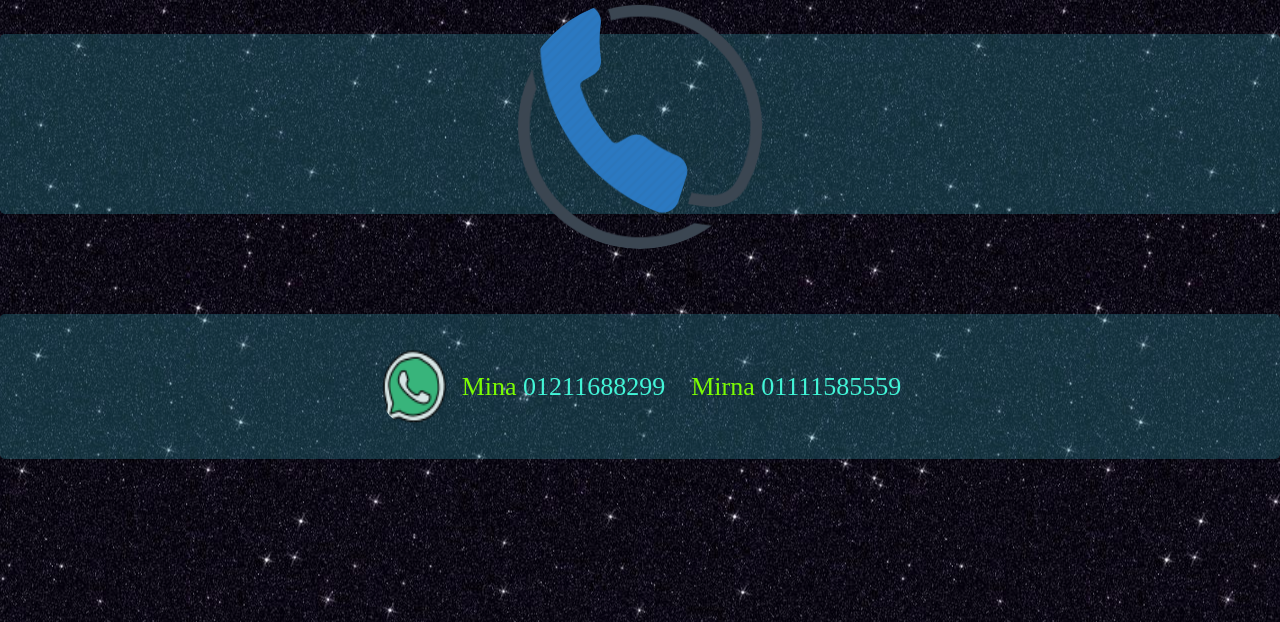
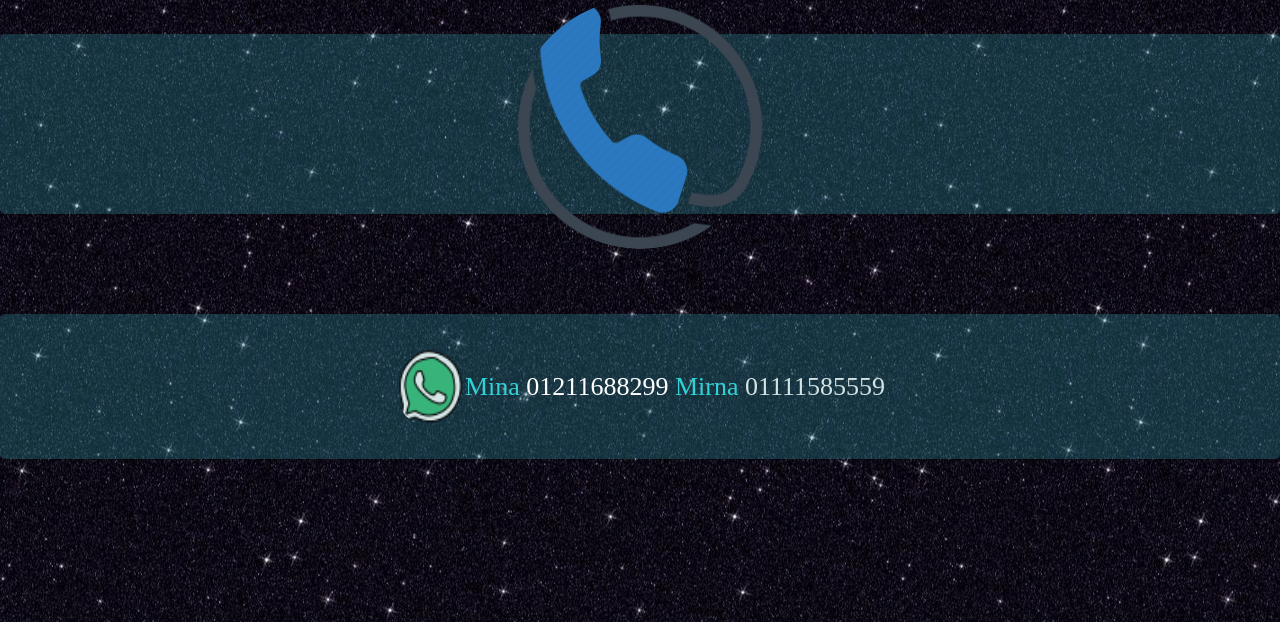
Before and after one commit to MinaSamirSamaan1/Wed, a PHP site: page /contact.html in a window 1280 px wide. Shown: the part 106-728 px from the top of the page. Run offline with PHP 8.4, Linux system fonts and the light colour scheme.

Commit message:
new page

```diff
--- a/contact.html
+++ b/contact.html
@@ -49,8 +49,9 @@
     <div   id="jumbo3" class="jumbotron d-flex align-items-center">
       <img src="/images/tp.png" class="rounded-circle" alt="Mina Samir" width="70" height="80">
 
-      <span  style="color: #7bfc03">&nbsp; Mina&nbsp;</span>  01211688299 &nbsp;&nbsp;<br/>
-      <span style="color: #7bfc03">&nbsp;Mirna&nbsp;</span>  01111585559
+      <span  style="color: #31d1d6"> Mina   <span  style="color:white">01211688299</span></span> &nbsp;
+
+      <span style="color: #31d1d6">Mirna   <span style="color: #d3e2e3">01111585559</span></span>
 
     </div>
     </div>
--- a/index.html
+++ b/index.html
@@ -58,7 +58,7 @@
 
 <!-- Ribbon -->
 <h1 class="ribbon">
-   <strong class="ribbon-content" >Invitation  </br></br> We  would like to invite you to  </br> <span style="color: #7bfc03">Our Big Day</span> </br></br>On Sunday </br> <span style="color: #03fc94">24th</span> of january 2021, 6:00 PM</strong>
+   <strong class="ribbon-content" >Invitation  </br></br> We  would like to invite you to  </br> <span style="color: #7bfc03">Our Big Day</span> </br></br>On Sunday </br> <span style="color: #03fc94">24th</span> of january 2021<span style="color: #03fc94"> 6:00 PM</span></strong>
 </h1>
 
 
--- a/location.html
+++ b/location.html
@@ -50,9 +50,9 @@
 <div id = "locationMap" >
 
 <div  id="jumbo3" class="jumbotron d-flex align-items-center">
-  <img src="/images/church.png" class="rounded-circle" alt="Mina Samir" width="70" height="80">
+  <img src="/images/church.png" class="rounded-circle" alt="Mina Samir" width="80" height="80">
 
-  	&nbsp;  Church of  <span style="color: #7bfc03"> 	&nbsp;Archangel Michael in Sheraton	&nbsp;&nbsp;	&nbsp;	&nbsp;	&nbsp;	&nbsp;</span>
+  	  Church of  <span style="color: #32a895"> 	Archangel Michael in Sheraton	</span>
 
 
     <div id = "Map" >
--- a/ribbon.css
+++ b/ribbon.css
@@ -2,7 +2,7 @@
  font-size: 12px !important;
  /* This ribbon is based on a 16px font side and a 24px vertical rhythm. I've used em's to position each element for scalability. If you want to use a different font size you may have to play with the position of the ribbon elements */
 
- width: 35%;
+ width: 55%;
 
  position: relative;
  background: #36a0c7;
--- a/styling.css
+++ b/styling.css
@@ -77,6 +77,7 @@
 
     }
     #jumbo3{
+
       margin-top: 100px;
       justify-content: center;
       background: rgba(50, 153, 168, 0.3);
```
